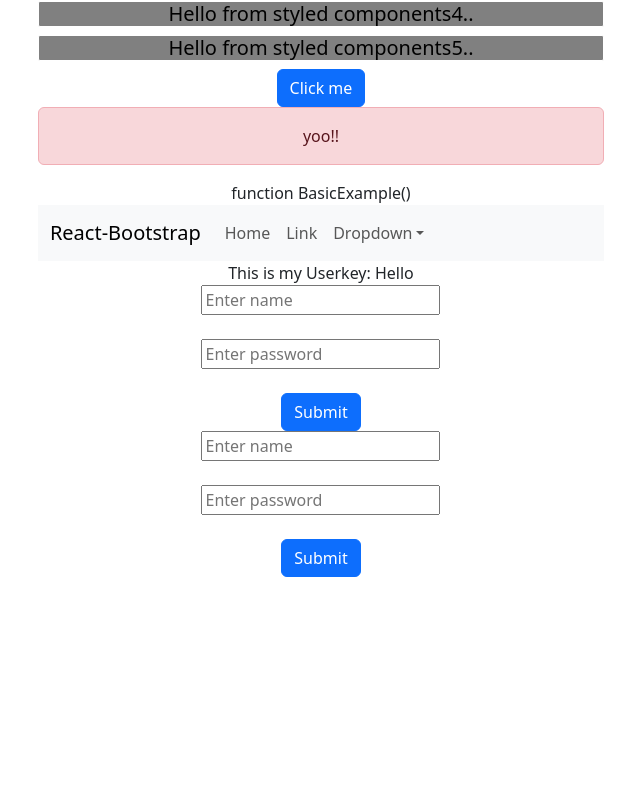
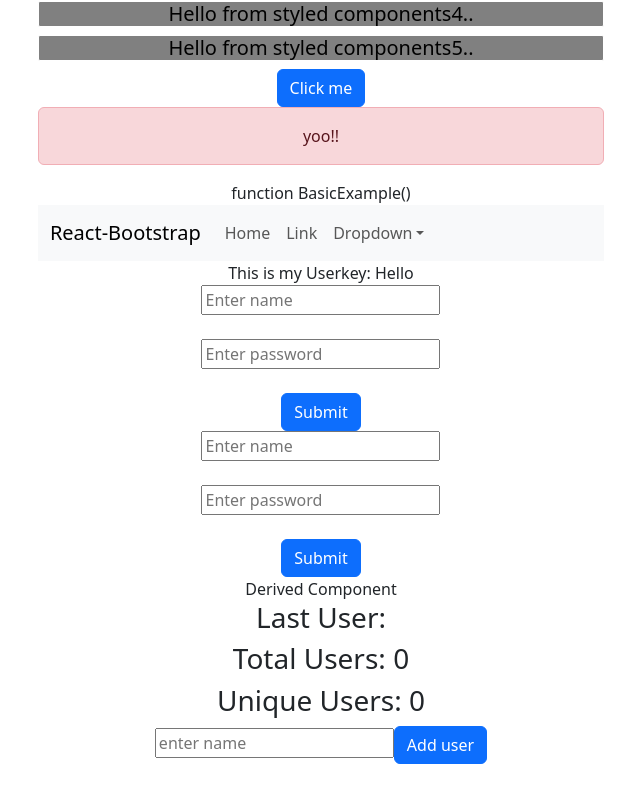
Before and after one commit to tushartyagi9/learning-react, a React (Vite) app: page / in a window 1280 px wide. Shown: the part 2954-3756 px from the top of the page, without its empty margins (319-959 px from the left). Before the commit the page ends 3563 px from the top, so only its background shows below. Built offline with nearby package versions, Linux system fonts and the light colour scheme.

Commit message:
Derived state

```diff
--- a/src/App.jsx
+++ b/src/App.jsx
@@ -20,6 +20,7 @@ import StyleComponents from './StyleComponents'
 import Bootstrapp from './Bootstrapp'
 import UseFormStatuss from './useFormStatuss'
 import UseTransitionDemo from './useTransitionDemo'
+import Derived from './Derived'
 
 function App() {
   return (
@@ -47,6 +48,7 @@ function App() {
       This is my Userkey: {userkey}
       <UseFormStatuss/>
       <UseTransitionDemo/>
+      <Derived/>
     </div>
     </>
   )
--- /dev/null
+++ b/src/Derived.jsx
@@ -0,0 +1,34 @@
+import {useState} from "react";
+import { Button } from "react-bootstrap";
+function Derived(){
+    const [users, setUsers] = useState([]);
+    const [user, setUser] = useState('');
+
+    const total=users.length;
+    const last=users[users.length-1];
+    const unique=[...new Set(users)].length
+
+    return <div>
+        Derived Component
+
+        <h3>Last User: {last}</h3>
+        <h3>Total Users: {total}</h3>
+        <h3>Unique Users: {unique}</h3>
+
+
+        <input type="text" placeholder="enter name" onChange={(event)=>setUser(event.target.value)}/>
+        <Button onClick={() => setUsers(prevUsers => [...prevUsers, user])}
+            >Add user</Button>
+        <h3>{user}</h3>
+        <h3>
+            <ul>
+                {users.map((item,index)=>(
+                    <li key={index}>{item}</li>
+                ))}
+            </ul>
+        </h3>
+
+        </div>;
+}
+
+export default Derived
```
